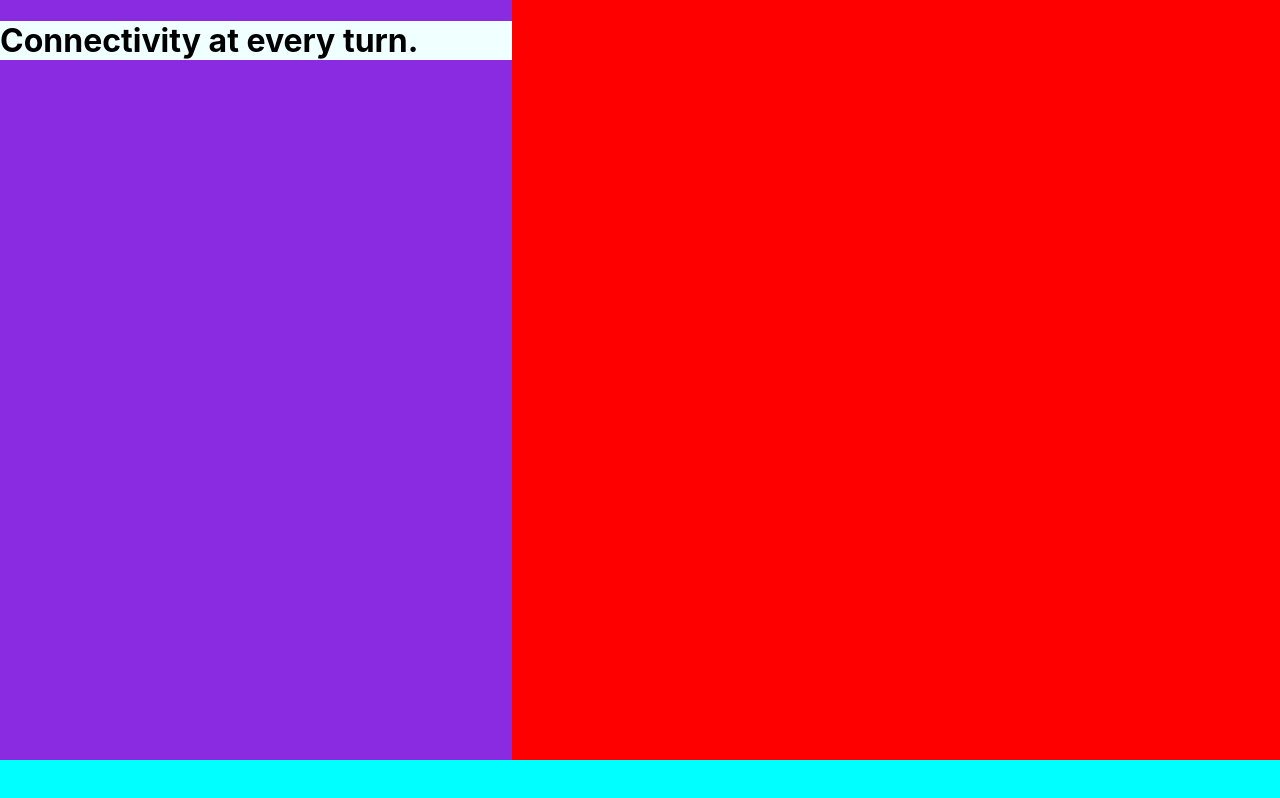
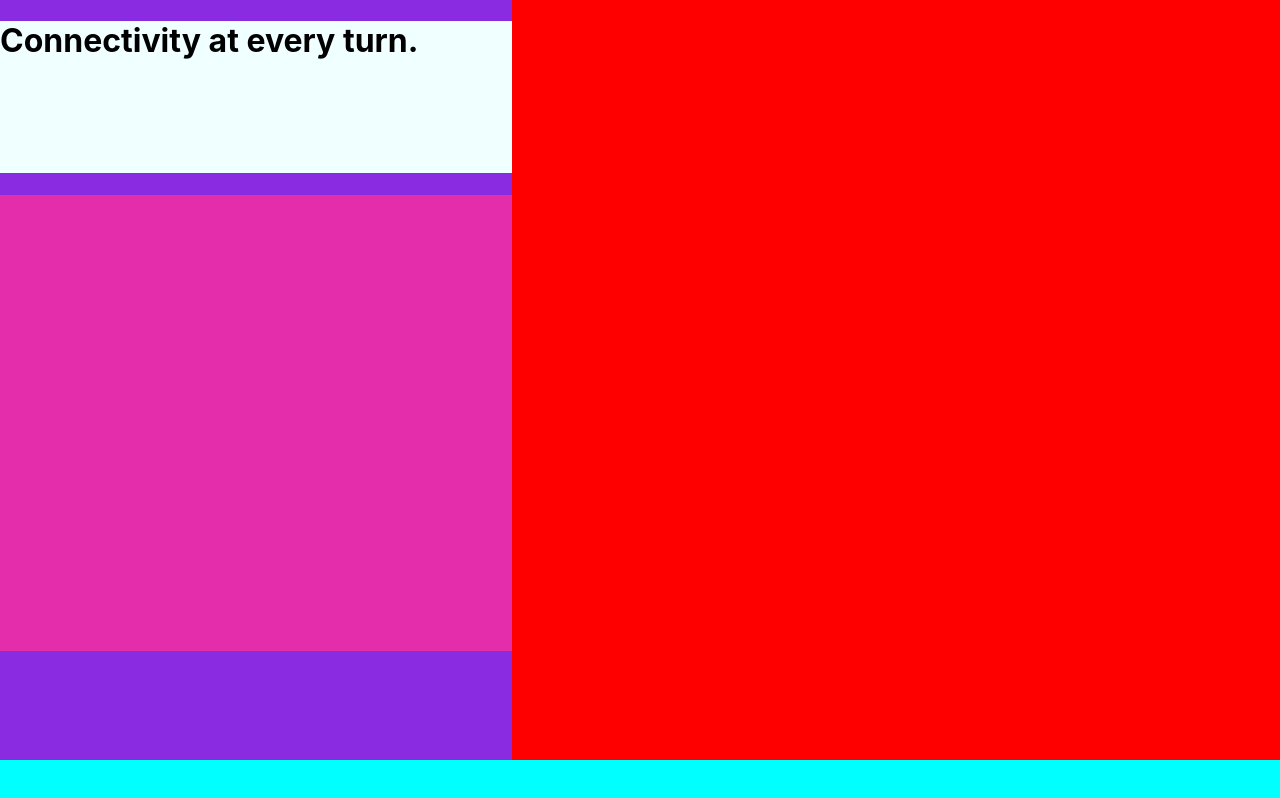
Before and after one commit to Gilblasse/Kia_Carnival_Splash_Page, a React (Create React App) app: page / in a window 1280 px wide. Built offline with nearby package versions, Linux system fonts and the light colour scheme.

Commit message:
added flex attributes to leftSide

```diff
--- a/src/App.css
+++ b/src/App.css
@@ -13,6 +13,8 @@ body{
 .leftSide{
 flex-basis: 40%;
 background-color: blueviolet;
+display: flex;
+flex-direction: column;
 }
 
 .rightSide{
@@ -24,3 +26,8 @@ background-color: blueviolet;
     flex-basis: 20%;
     background-color: azure;
   }
+
+  .vehicleFeaturesList{
+    flex-basis: 60%;
+    background-color: rgb(228, 45, 170);
+  }
```
